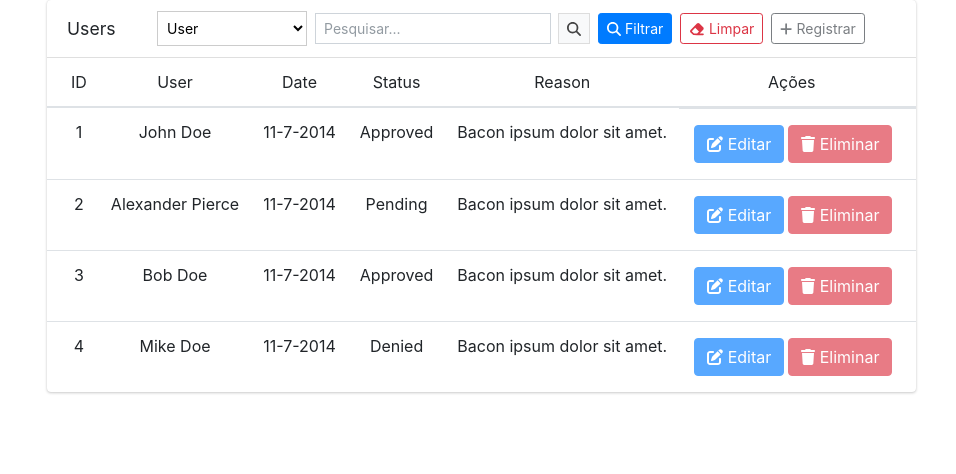
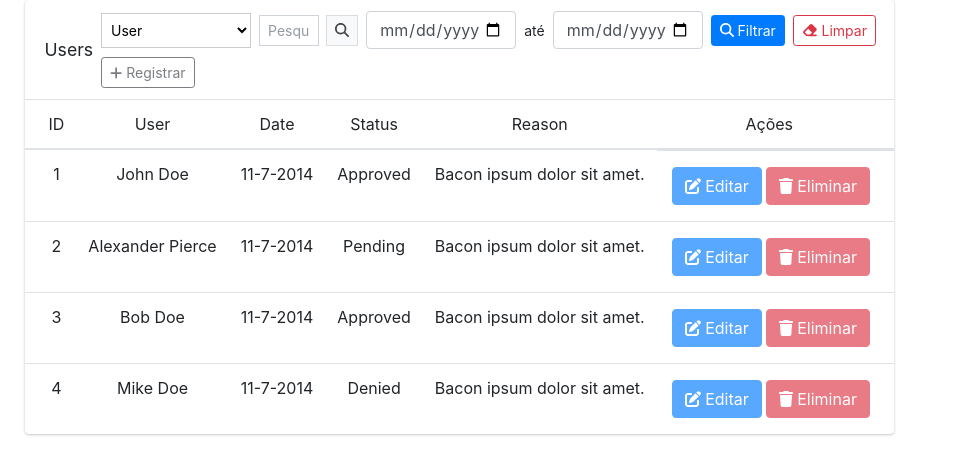
Before and after one commit to Mario-Coxe/vue-componentization, a Vue app: page / in a window 1280 px wide. Shown: the top 474 px of the page, without its empty margins (0-956 px from the left). Built offline with nearby package versions, Linux system fonts and the light colour scheme.

Commit message:
feat: creation of the component to filter date by range

```diff
--- a/src/App.vue
+++ b/src/App.vue
@@ -85,6 +85,7 @@ const tableData = [
     :showRegisterButton="true"
     searchPlaceholder="Search items..."
   />
+
   <!--
   <div class="container mt-4">
     <div class="row justify-content-center">
--- /dev/null
+++ b/src/components/data-time/data-time.vue
@@ -0,0 +1,41 @@
+<template>
+  <div class="date-filter">
+    <input type="date" v-model="startDate" class="form-control" placeholder="Data inicial" />
+    <span class="mx-2">até</span>
+    <input type="date" v-model="endDate" class="form-control" placeholder="Data final" />
+  </div>
+</template>
+
+<script setup lang="ts">
+import { ref, defineEmits } from 'vue'
+
+const emit = defineEmits(['filter', 'clear'])
+
+const startDate = ref<string | null>(null)
+const endDate = ref<string | null>(null)
+
+const applyFilter = () => {
+  emit('filter', { startDate: startDate.value, endDate: endDate.value })
+}
+
+const clearFilter = () => {
+  startDate.value = null
+  endDate.value = null
+  emit('clear')
+}
+</script>
+
+<style scoped>
+.date-filter {
+  display: flex;
+  align-items: center;
+}
+
+.date-filter input {
+  width: 150px;
+}
+
+.date-filter button {
+  white-space: nowrap;
+}
+</style>
--- a/src/components/table/table.vue
+++ b/src/components/table/table.vue
@@ -1,10 +1,8 @@
 <template>
-  <div class="container">
-    <div class="col-12">
+    <div class="row justify-content-md-center">
       <div class="card">
         <div class="card-header d-flex justify-content-between align-items-center">
           <h3 class="card-title">{{ title }}</h3>
-
           <div v-if="search" class="card-tools">
             <div class="input-group input-group-sm btn-sm optionbox">
               <select v-model="selectedColumn" class="form-select form-select-sm me-2">
@@ -13,6 +11,7 @@
                 </option>
               </select>
               <SearchInput placeholder="Pesquisar..." class="form-control" />
+              <DataTime @filter="onDateFilter" @clear="onClearFilter" />
 
               <button class="btn btn-sm btn-primary ms-2">
                 <i class="fas fa-search"></i> Filtrar
@@ -72,13 +71,13 @@
         </div>
       </div>
     </div>
-  </div>
 </template>
 
 <script setup lang="ts">
 import { ref, defineProps } from 'vue'
 import SearchInput from '../search-input/search-input.vue'
 import Button from '../button/button.vue'
+import DataTime from '../data-time/data-time.vue'
 const props = defineProps({
   title: {
     type: String,
@@ -127,6 +126,16 @@ const editRow = (index: number) => {
 const deleteRow = (index: number) => {
   console.log('Eliminar linha', index)
 }
+
+const onDateFilter = (dates: { startDate: string | null; endDate: string | null }) => {
+  // Lógica para filtrar os dados com base nas datas
+  console.log('Filtrar por data:', dates)
+}
+
+const onClearFilter = () => {
+  // Lógica para limpar o filtro de data
+  console.log('Filtro de data limpo')
+}
 </script>
 
 <style scoped>
```
